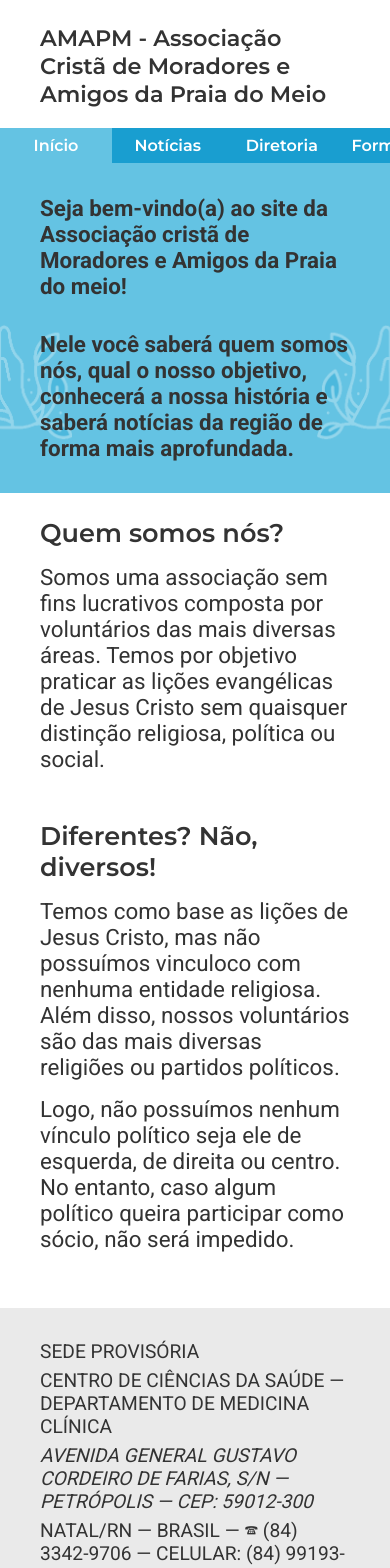
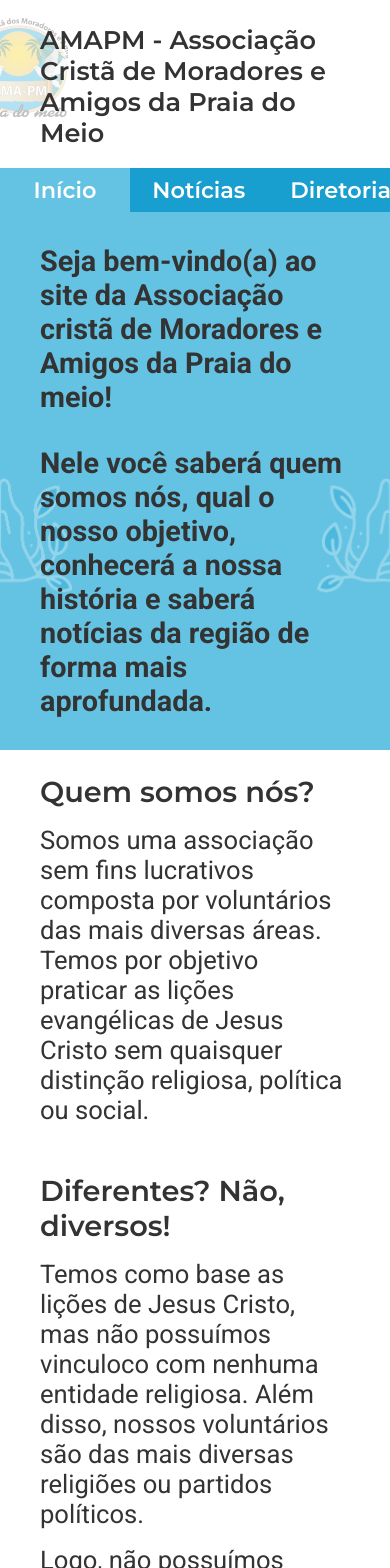
Before and after one commit to L-Marcel/amapm, a Next.js app: page / in a window 390 px wide. Shown: the top 1568 px of the page. Built offline with nearby package versions, Linux system fonts and the light colour scheme.

Commit message:
style: mudando tamanho das fontes e aumentando responsividade da página inicial

```diff
--- a/app/globals.css
+++ b/app/globals.css
@@ -6,6 +6,14 @@
   --white: #f8f8f8;
   --gray: #eaeaea;
   --black: #333333;
+
+  --3xl: 2.5rem;
+  --2xl: 2.25rem;
+  --xl: 2rem;
+  --lg: 1.8rem;
+  --md: 1.6rem;
+  --sm: 1.4rem;
+  --xs: 1.2rem;
 
   font-size: 16px;
 }
--- a/app/index.module.scss
+++ b/app/index.module.scss
@@ -16,7 +16,7 @@
       h2 {
         color: var(--black);
         font-family: var(--title);
-        font-size: clamp(1.6rem, 2vw, 2rem);
+        font-size: var(--xl);
         font-style: normal;
         font-weight: 600;
         line-height: normal;
@@ -25,7 +25,7 @@
       p {
         color: var(--black);
         font-family: var(--body);
-        font-size: clamp(1.4rem, 2.5vw, 2rem);
+        font-size: var(--lg);
         font-style: normal;
         font-weight: 400;
         line-height: normal;
@@ -33,13 +33,13 @@
     }
 
     &:last-of-type {
-      margin-bottom: 2rem;
+      margin-bottom: 1.5rem;
     }
   }
 }
 
 .hero_image {
-  position: relative;
+  position: absolute;
   display: inline-block;
   width: 400px;
   height: 400px;
@@ -85,8 +85,10 @@
   align-items: flex-start;
   background-color: var(--light-blue);
   margin: 27px 0;
+  margin-bottom: 0;
   padding: 3rem 6rem;
-  width: calc(100% - 400px + 64px);
+  min-height: calc(400px - 54px);
+  padding-left: calc(6rem + 400px - 64px);
 
   &::after {
     position: absolute;
@@ -95,7 +97,7 @@
     height: 133px;
     left: 0;
     margin: 0 calc(325px - 64px);
-    margin-top: 106px;
+    margin-top: 36px;
     background-image: url("/assets/oracao.png");
     background-size: cover;
   }
@@ -103,7 +105,7 @@
   p {
     color: var(--black);
     font-family: var(--body);
-    font-size: clamp(1.4rem, 2.5vw, 2rem);
+    font-size: var(--xl);
     font-style: normal;
     font-weight: 600;
     line-height: normal;
@@ -118,6 +120,18 @@
 
     section:not(:first-of-type) {
       padding: 1.5rem 2.5rem;
+
+      p {
+        font-size: var(--md);
+      }
+
+      h2 {
+        font-size: var(--lg);
+      }
+
+      &:last-of-type {
+        margin-bottom: 1.5rem;
+      }
     }
   }
 
@@ -154,6 +168,35 @@
 
     p {
       z-index: 20;
+      font-size: var(--lg);
     }
   }
 }
+
+@media (min-width: 1540px) {
+  .container {
+    section:not(:first-of-type) {
+      p {
+        font-size: var(--xl);
+      }
+
+      h2 {
+        font-size: var(--3xl);
+      }
+    }
+  }
+
+  .hero_content {
+    p {
+      font-size: var(--2xl);
+    }
+  }
+}
+
+@media (min-width: 2000px) {
+  .hero_content {
+    p {
+      font-size: var(--3xl);
+    }
+  }
+}
--- a/components/Footer/index.module.scss
+++ b/components/Footer/index.module.scss
@@ -3,13 +3,13 @@
   padding: 2rem 5rem;
   display: flex;
   flex-direction: column;
-  gap: 6px;
+  gap: 8px;
 
   p, address {
     color: var(--black);
     font-family: var(--body);
     text-transform: uppercase;
-    font-size: clamp(1.2rem, 1.6vw, 1.625rem);
+    font-size: var(--xs);
     font-weight: 400;
     line-height: normal;
   }
@@ -28,5 +28,14 @@
 @media (max-width: 950px) {
   .container {
     padding: 2rem 2.5rem;
+    gap: 12px;
   }
 }
+
+@media (min-width: 1540px) {
+  .container {
+    p, address {
+      font-size: var(--md);
+    }
+  }
+}
--- a/components/Header/index.module.scss
+++ b/components/Header/index.module.scss
@@ -16,10 +16,10 @@
       gap: 1.6rem;
 
       h1 {
-        max-width: 60vw;
+        max-width: 65vw;
         font-family: var(--title);
         color: var(--black);
-        font-size: clamp(1.8rem, 2.5vw, 2.6rem);
+        font-size: var(--xl);
         font-style: normal;
         font-weight: 600;
         line-height: normal;
@@ -37,7 +37,7 @@
 
         li {
           font-family: var(--title);
-          font-size: clamp(1.2rem, 2vw, 1.8rem);
+          font-size: var(--sm);
           font-style: normal;
           font-weight: 600;
           line-height: normal;
@@ -107,7 +107,7 @@
         h1 {
           font-family: var(--title);
           color: var(--black);
-          font-size: clamp(1.6rem, 2vw, 2rem);
+          font-size: var(--lg);
           font-style: normal;
           font-weight: 600;
           line-height: normal;
@@ -148,7 +148,7 @@
 
           li {
             font-family: var(--title);
-            font-size: clamp(1rem, 1.8vw, 1.6rem);
+            font-size: var(--sm);
             font-style: normal;
             font-weight: 600;
             line-height: normal;
@@ -206,13 +206,60 @@
         padding: 0rem 2.5rem;
 
         h1 {
-          font-size: clamp(1.4rem, 2.5vw, 2rem);
+          font-size: var(--md);
+          z-index: 2;
         }
       }
 
       img {
-        display: none;
+        position: absolute;
+        left: -32px;
+        top: 18px;
+        z-index: 1;
+        opacity: .3;
+      }
+
+      ul {
+        z-index: 2;
       }
     }
   }
 }
+
+@media (min-width: 1540px) {
+  .container {
+    > div:first-of-type {
+      nav {
+        h1 {
+          max-width: 80vw;
+          font-size: var(--2xl);
+        }
+
+        ul {
+          li {
+            font-size: var(--lg);
+          }
+        }
+      }
+    }
+  }
+}
+
+@media (min-width: 2000px) {
+  .container {
+    > div:first-of-type {
+      nav {
+        h1 {
+          max-width: 80vw;
+          font-size: var(--3xl);
+        }
+
+        ul {
+          li {
+            font-size: var(--xl);
+          }
+        }
+      }
+    }
+  }
+}
```
